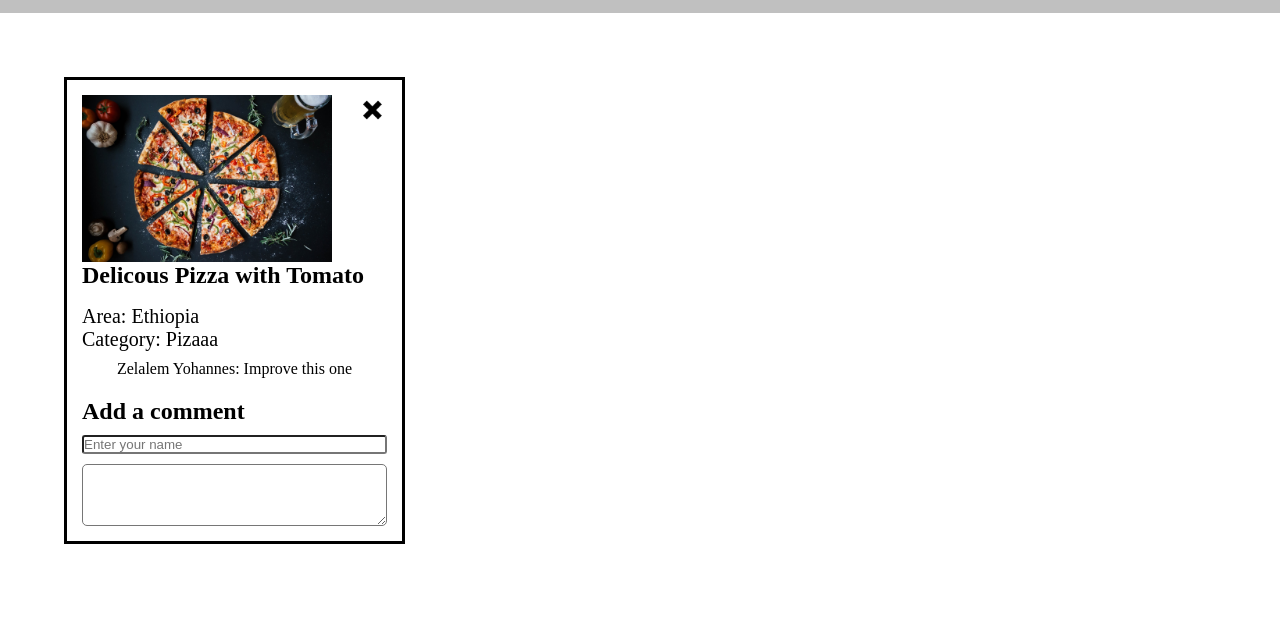
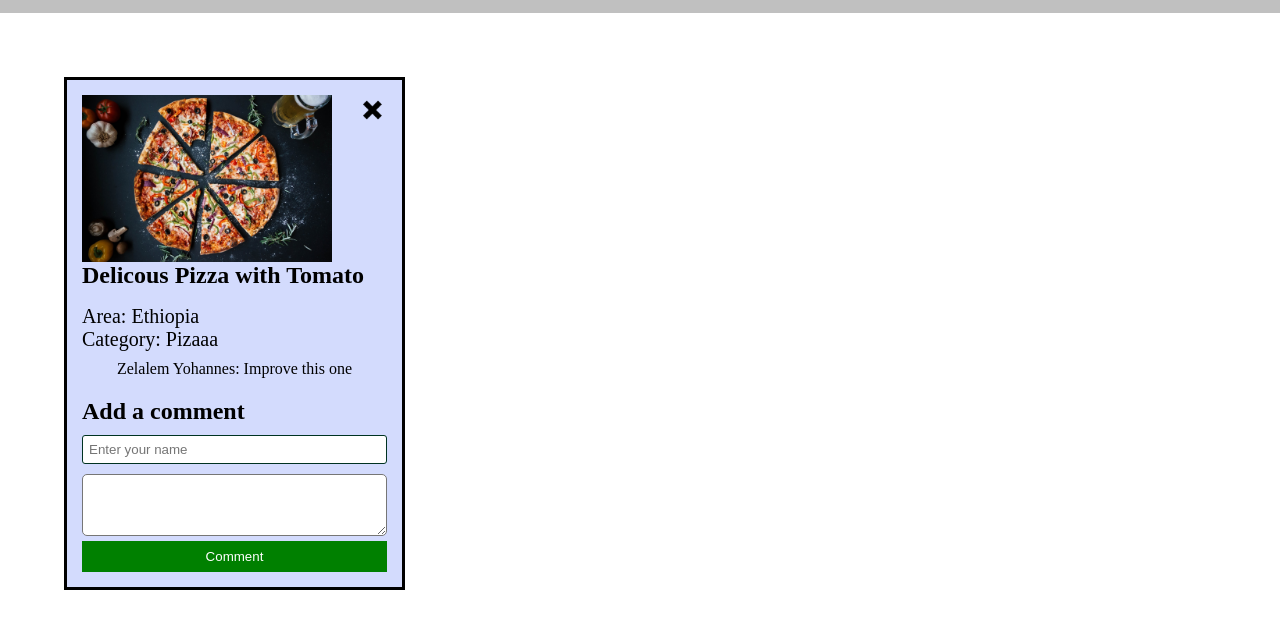
Before and after one commit to Zel-hub7/JS-Capstone, a plain HTML site: page index.html in a window 1280 px wide. Shown: the part 62-690 px from the top of the page. Drawn offline with Linux system fonts and the light colour scheme.

Commit message:
modify the ui

```diff
--- a/index.html
+++ b/index.html
@@ -54,6 +54,7 @@
                 <input type="text" id="name" placeholder="Enter your name" />
                 <label for="message"></label>
                 <textarea id="message" name="message" rows="4" required></textarea>
+                <button id="btn-comment">Comment</button>
 
             </form>
         </div>
--- a/style.css
+++ b/style.css
@@ -34,6 +34,7 @@ header {
     margin: 4rem;
     padding: 15px;
     max-width: fit-content;
+    background-color:rgb(211, 219, 253)
 }
 .imgAndLogo {
     display: flex;
@@ -60,6 +61,8 @@ header {
 }
 input {
     border-radius: 3px;
+    border: solid rgb(0, 51, 34) 1px;
+    padding: 6px;
 }
 textarea {
     border-radius: 5px;
@@ -67,3 +70,10 @@ textarea {
 #displayed {
     margin-top: 3%;
 }
+#btn-comment {
+    padding: 8px;
+    background-color: green;
+    border: none;
+    color: white;
+    cursor: pointer;
+}
```
